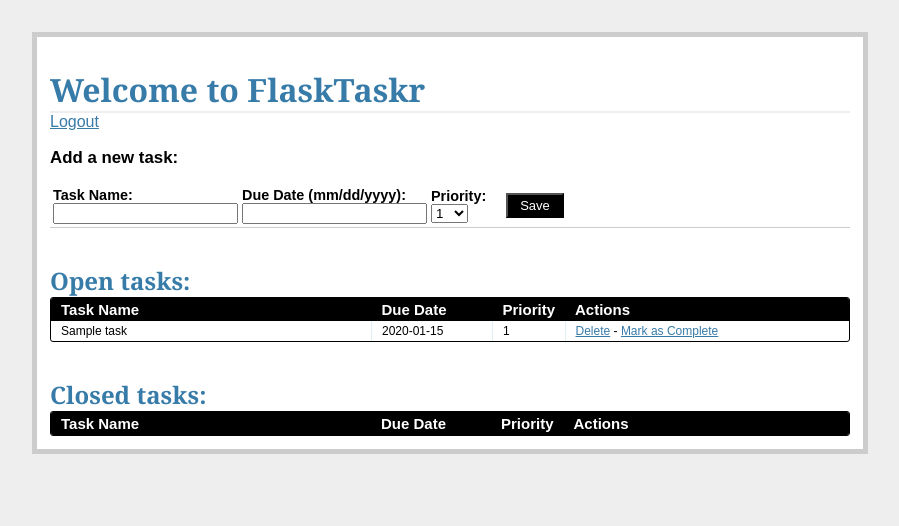
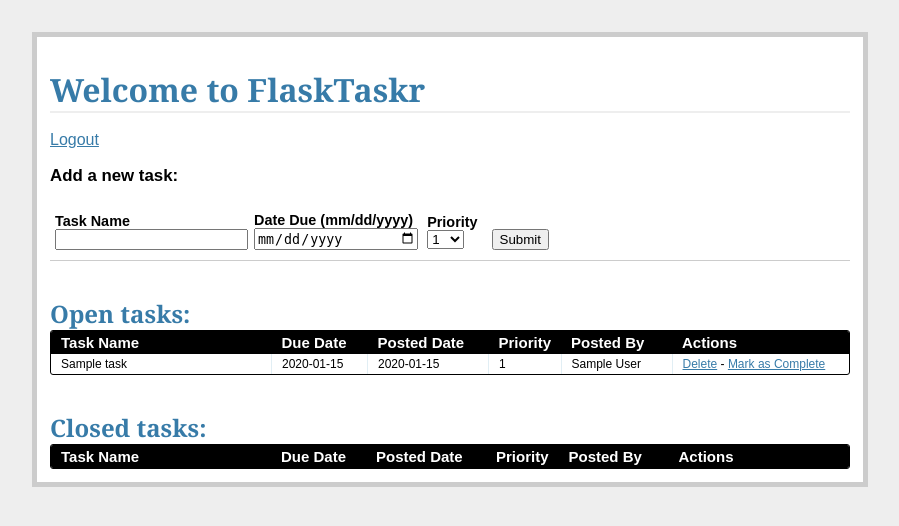
Before and after one commit to justinaung/flasktaskr, a Flask app: page /tasks/ in a window 1280 px wide. Shown: the top 526 px of the page, without its empty margins (190-1089 px from the left). Run offline with Flask 2, Linux system fonts and the light colour scheme; the visitor is signed in with stand-in values (Sample User, id 1); tables that the repository leaves empty hold one stand-in row (values such as "Sample post"); lists and menus that the app fills with data are empty.

Commit message:
add relation between tasks and users

```diff
--- a/project/_config.py
+++ b/project/_config.py
@@ -8,8 +8,6 @@ from flask import Flask
 basedir = os.path.abspath(os.path.dirname(__file__))
 
 DATABASE = 'flasktaskr.db'
-USERNAME = 'admin'
-PASSWORD = 'admin'
 CSRF_ENABLED = True
 SECRET_KEY = b'w\n\xb1_\x88F0\x19\xaa\xb5M\x84!\xb8\xe7\xf2_\x8d\xa6\xb1\xbe\xe6\x7f8'
 
--- a/project/db_create.py
+++ b/project/db_create.py
@@ -5,7 +5,7 @@ from datetime import date
 
 db.create_all()
 
-db.session.add(Task('Finish this tutorial', date(2017, 5, 14), 10, 1))
-db.session.add(Task('Finish Real Python', date(2017, 7, 22), 10, 1))
+# db.session.add(Task('Finish this tutorial', date(2017, 5, 14), 10, 1))
+# db.session.add(Task('Finish Real Python', date(2017, 7, 22), 10, 1))
 
-db.session.commit()
+# db.session.commit()
--- a/project/forms.py
+++ b/project/forms.py
@@ -1,6 +1,10 @@
 from flask_wtf import FlaskForm
-from wtforms import StringField, DateField, IntegerField, SelectField
-from wtforms.validators import DataRequired
+from wtforms import (StringField,
+                     DateField,
+                     IntegerField,
+                     SelectField,
+                     PasswordField)
+from wtforms.validators import DataRequired, Length, EqualTo
 
 
 class AddTaskForm(FlaskForm):
@@ -18,3 +22,34 @@ class AddTaskForm(FlaskForm):
         ]
     )
     status = IntegerField('Status')
+
+
+class RegisterForm(FlaskForm):
+    name = StringField(
+        'Username',
+        validators=[DataRequired(), Length(min=6, max=25)]
+    )
+    email = StringField(
+        'Email',
+        validators=[DataRequired(), Length(min=6, max=40)]
+    )
+    password = PasswordField(
+        'Password',
+        validators=[DataRequired(), Length(min=6, max=40)]
+    )
+    confirm = PasswordField(
+        'Repeat Password',
+        validators=[DataRequired(),
+                    EqualTo('password', message='Passwords must match')]
+    )
+
+
+class LoginForm(FlaskForm):
+    name = StringField(
+        'Username',
+        validators=[DataRequired()]
+    )
+    password = PasswordField(
+        'Password',
+        validators=[DataRequired()]
+    )
--- a/project/static/css/main.css
+++ b/project/static/css/main.css
@@ -134,3 +134,12 @@ label {
   text-decoration:none;
   position:relative;
 }
+
+.inline-form .input-group {
+    display: inline-block;
+    margin: 10px 5px;
+}
+
+.input-group input {
+    width: 100%;
+}
--- a/project/templates/tasks.html
+++ b/project/templates/tasks.html
@@ -2,44 +2,27 @@
 {% block content %}
 
 <h1>Welcome to FlaskTaskr</h1>
+<br>
 <a href="{{ url_for('logout') }}">Logout</a>
 <div class="add-task">
   <h3>Add a new task:</h3>
-  <table>
-    <tr>
-      <form action="{{ url_for('new_task') }}" method="post">
+  <form action="{{ url_for('new_task') }}" method="post" class="inline-form">
     {{ form.csrf_token }}
-        <td>
-          <label>Task Name:</label>
-          <input name="name" type="text">
-        </td>
-        <td>
-          <label>Due Date (mm/dd/yyyy):</label>
-          <input name="due_date" type="text" width="120px">
-        </td>
-        <td>
-          <label>Priority:</label>
-          <select name="priority" width="100px">
-            <option value="1">1</option>
-            <option value="2">2</option>
-            <option value="3">3</option>
-            <option value="4">4</option>
-            <option value="5">5</option>
-            <option value="6">6</option>
-            <option value="7">7</option>
-            <option value="8">8</option>
-            <option value="9">9</option>
-            <option value="10">10</option>
-          </select>
-        </td>
-        <td>
-          &nbsp;
-          &nbsp;
-          <input class="button" type="submit" value="Save">
-        </td>
-      </form>
-    </tr>
-  </table>
+    <div class="input-group">
+      {{ form.name.label }}
+      {{ form.name }}
+    </div>
+    <div class="input-group">
+      {{ form.due_date.label }}
+      {{ form.due_date }}
+    </div>
+    <div class="input-group">
+      {{ form.priority.label }}
+      {{ form.priority }}
+    </div>
+    <div class="input-group">
+      <button type="submit">Submit</button>
+    </div>
 </div>
 <div class="entries">
   <br>
@@ -49,17 +32,21 @@
     <table>
       <thead>
         <tr>
-          <th width="300px"><strong>Task Name</strong></th>
-          <th width="100px"><strong>Due Date</strong></th>
+          <th width="200px"><strong>Task Name</strong></th>
+          <th width="75px"><strong>Due Date</strong></th>
+          <th width="100px"><strong>Posted Date</strong></th>
           <th width="50px"><strong>Priority</strong></th>
+          <th width="90px"><strong>Posted By</strong></th>
           <th><strong>Actions</strong></th>
         </tr>
       </thead>
       {% for task in open_tasks %}
         <tr>
-          <td width="300px">{{ task.name }}</td>
-          <td width="100px">{{ task.due_date }}</td>
+          <td width="200px">{{ task.name }}</td>
+          <td width="75px">{{ task.due_date }}</td>
+          <td width="100px">{{ task.posted_date }}</td>
           <td width="50px">{{ task.priority }}</td>
+          <td width="90px">{{ task.poster.name }}</td>
           <td>
             <a href="{{ url_for('delete_entry', task_id = task.task_id) }}">Delete</a>  -
             <a href="{{ url_for('complete', task_id = task.task_id) }}">Mark as Complete</a>
@@ -68,29 +55,33 @@
       {% endfor %}
     </table>
   </div>
+</div>
 <br>
 <br>
-</div>
 <div class="entries">
   <h2>Closed tasks:</h2>
   <div class="datagrid">
     <table>
       <thead>
         <tr>
-        <th width="300px"><strong>Task Name</strong></th>
-        <th width="100px"><strong>Due Date</strong></th>
+          <th width="200px"><strong>Task Name</strong></th>
+          <th width="75px"><strong>Due Date</strong></th>
+          <th width="100px"><strong>Posted Date</strong></th>
           <th width="50px"><strong>Priority</strong></th>
+          <th width="90px"><strong>Posted By</strong></th>
           <th><strong>Actions</strong></th>
         </tr>
       </thead>
       {% for task in closed_tasks %}
         <tr>
-          <td width="300px">{{ task.name }}</td>
-          <td width="100px">{{ task.due_date }}</td>
+          <td width="200px">{{ task.name }}</td>
+          <td width="75px">{{ task.due_date }}</td>
+          <td width="100px">{{ task.posted_date }}</td>
           <td width="50px">{{ task.priority }}</td>
+          <td width="90px">{{ task.poster.name }}</td>
           <td>
              <a href="{{ url_for('delete_entry', task_id = task.task_id) }}">Delete</a> -
-          <a href="{{ url_for('incomplete', task_id = task.task_id) }}">Mark as Incomplete</a>
+             <a href="{{ url_for('incomplete', task_id = task.task_id) }}">Mark as incomplete</a>
           </td>
         </tr>
       {% endfor %}
--- a/project/views.py
+++ b/project/views.py
@@ -1,4 +1,5 @@
 from functools import wraps
+import datetime
 
 from flask import (flash,
                    redirect,
@@ -7,8 +8,8 @@ from flask import (flash,
                    session,
                    url_for)
 
-from forms import AddTaskForm
-from models import Task
+from forms import AddTaskForm, RegisterForm, LoginForm
+from models import Task, User
 from _config import db, app
 
 
@@ -29,22 +30,51 @@ def login_required(test):
 @app.route('/logout/')
 def logout():
     session.pop('logged_in', None)
+    session.pop('user_id', None)
     flash('Goodbye!')
     return redirect(url_for('login'))
 
 
 @app.route('/', methods=['GET', 'POST'])
 def login():
+    error = None
+    form = LoginForm(request.form)
     if request.method == 'POST':
-        if request.form['username'] != app.config['USERNAME'] or \
-                request.form['password'] != app.config['PASSWORD']:
-            error = 'Invalid Credentials. Please try again.'
-            return render_template('login.html', error=error)
+        if form.validate_on_submit():
+            user = User.query.filter_by(
+                name=form.name.data,
+            ).first()
+            if user is not None and user.password == form.password.data:
+                session['logged_in'] = True
+                session['user_id'] = user.id
+                flash('Welcome!')
+                return redirect(url_for('tasks'))
+            else:
+                error = 'Invalid Credentials. Please try again.'
         else:
-            session['logged_in'] = True
-            flash('Welcome!')
-            return redirect(url_for('tasks'))
-    return render_template('login.html')
+            error = 'Both fields are required.'
+    return render_template('login.html', form=form, error=error)
+
+
+@app.route('/register/', methods=['GET', 'POST'])
+def register():
+    error = None
+    form = RegisterForm(request.form)
+    if request.method == 'POST':
+        if form.validate_on_submit():
+            new_user = User(
+                form.name.data,
+                form.email.data,
+                form.password.data
+            )
+            db.session.add(new_user)
+            db.session.commit()
+            flash('Thanks for registering. Please login.')
+            return redirect(url_for('login'))
+        else:
+            error = form.errors
+
+    return render_template('register.html', form=form, error=error)
 
 
 @app.route('/tasks/')
@@ -71,12 +101,16 @@ def new_task():
         new_task = Task(form.name.data,
                         form.due_date.data,
                         form.priority.data,
-                        1)
+                        datetime.datetime.utcnow(),
+                        1,
+                        session['user_id'])
         db.session.add(new_task)
         db.session.commit()
         flash('New entry has been successfully posted. Thanks.')
-
-    return redirect(url_for('tasks'))
+        return redirect(url_for('tasks'))
+    else:
+        flash('All fields are required.')
+    return render_template('tasks.html', form=form)
 
 
 @app.route('/complete/<int:task_id>/')
```
Also changed, not shown: project/db_migrate.py (added, +31 -0 lines), project/models.py (+27 -2 lines), project/templates/login.html (+13 -11 lines), project/templates/register.html (added, +35 -0 lines). Lines whose indentation alone changed are shown as unchanged.
